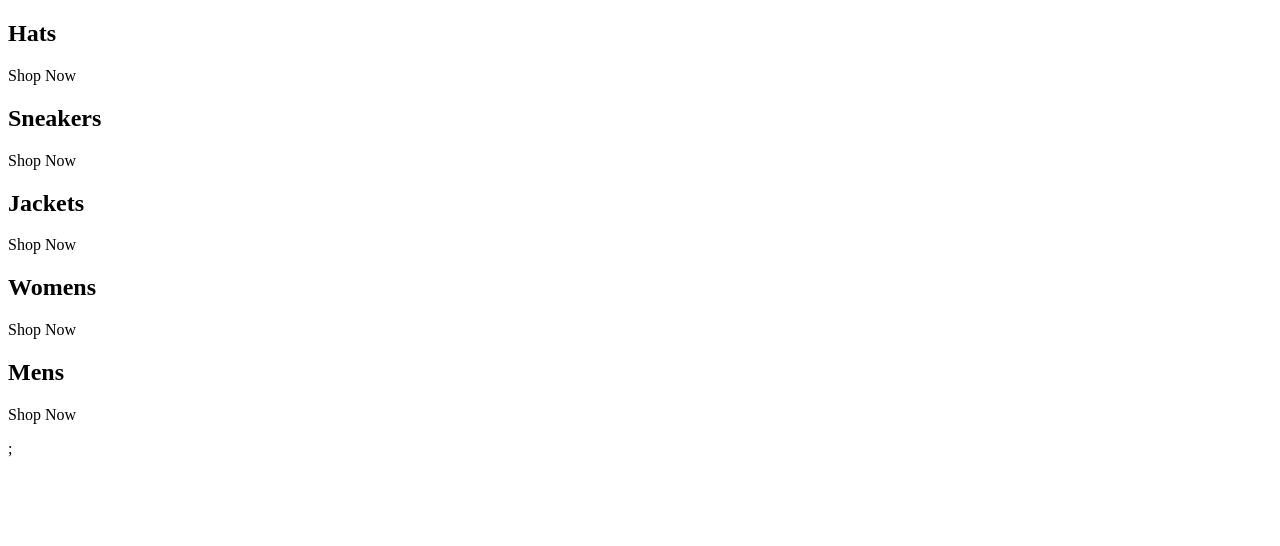
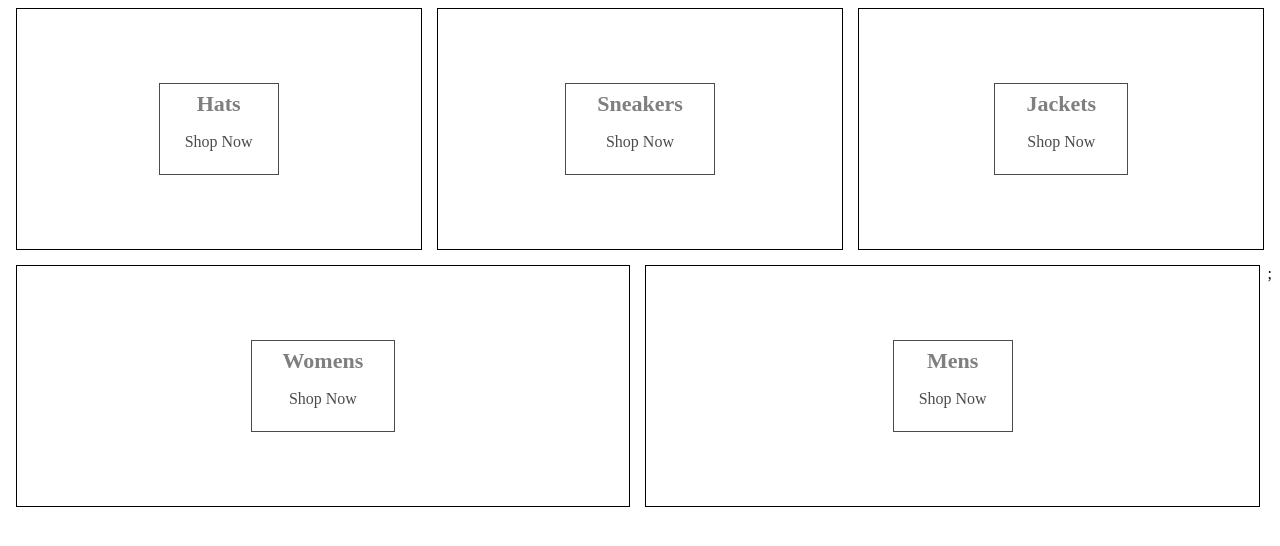
Before and after one commit to ericqiu04/ecommerce-store, a React (Create React App) app: page / in a window 1280 px wide. Shown: the top 546 px of the page. Built offline with nearby package versions, Linux system fonts and the light colour scheme.

Commit message:
added scss files onto the file, and made category components

```diff
--- a/package.json
+++ b/package.json
@@ -9,6 +9,7 @@
     "react": "^18.2.0",
     "react-dom": "^18.2.0",
     "react-scripts": "5.0.1",
+    "sass": "^1.54.8",
     "web-vitals": "^2.1.4"
   },
   "scripts": {
--- a/src/App.js
+++ b/src/App.js
@@ -1,18 +1,9 @@
-import categories from "./categories";
-
+import Category from './components/category.component.jsx'
 const App = () => {
   return (
-    <div className="categories-container">
-      {categories.map((category) => (
-        <div key={category.id} className="category-container">
-          <div className="category-body-container">
-            <h2>{category.title}</h2>
-            <p>Shop Now</p>
-          </div>
-        </div>
-      ))}
-      ;
-    </div>
+    <>
+      <Category />
+    </>
   );
 };
 
--- /dev/null
+++ b/src/components/category.component.jsx
@@ -0,0 +1,20 @@
+import categories from "../js-files/categories";
+import '../styles/categories.styles.scss';
+const Category = () => {
+    return (
+      <div className="categories-container">
+        {categories.map((category) => (
+          <div key={category.id} className="category-container">
+          <div className = "category-background-image"/>
+            <div className="category-body-container">
+              <h2>{category.title}</h2>
+              <p>Shop Now</p>
+            </div>
+          </div>
+        ))}
+        ;
+      </div>
+    );
+  };
+
+  export default Category;
--- /dev/null
+++ b/src/styles/categories.styles.scss
@@ -0,0 +1,75 @@
+.categories-container {
+    width: 100%;
+    display: flex;
+    flex-wrap: wrap;
+    justify-content: space-between;
+  }
+
+  .category-container {
+    min-width: 30%;
+    height: 240px;
+    flex: 1 1 auto;
+    display: flex;
+    align-items: center;
+    justify-content: center;
+    border: 1px solid black;
+    margin: 0 7.5px 15px;
+    overflow: hidden;
+
+    &:hover {
+      cursor: pointer;
+
+      & .background-image {
+        transform: scale(1.1);
+        transition: transform 6s cubic-bezier(0.25, 0.45, 0.45, 0.95);
+      }
+
+      & .category-body-container {
+        opacity: 0.9;
+      }
+    }
+
+    &.large {
+      height: 380px;
+    }
+
+    &:first-child {
+      margin-right: 7.5px;
+    }
+
+    &:last-child {
+      margin-left: 7.5px;
+    }
+
+    .background-image {
+      width: 100%;
+      height: 100%;
+      background-size: cover;
+      background-position: center;
+    }
+
+    .category-body-container {
+      height: 90px;
+      padding: 0 25px;
+      display: flex;
+      flex-direction: column;
+      align-items: center;
+      justify-content: center;
+      border: 1px solid black;
+      background-color: white;
+      opacity: 0.7;
+      position: absolute;
+
+      h2 {
+        font-weight: bold;
+        margin: 0 6px 0;
+        font-size: 22px;
+        color: #4a4a4a;
+      }
+
+      p {
+        font-weight: lighter;
+        font-size: 16px;
+      }
+    }
+  }
```
Also changed, not shown: src/js-files/categories.js (renamed from src/categories.js), 1 other file (tests, documents, lock files or other folders).
